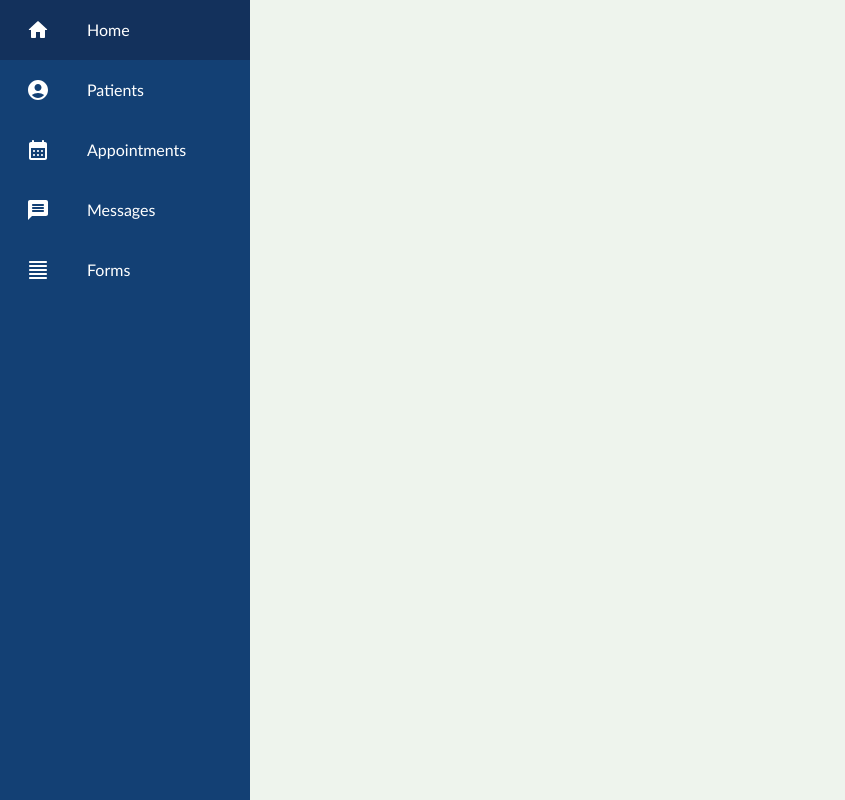
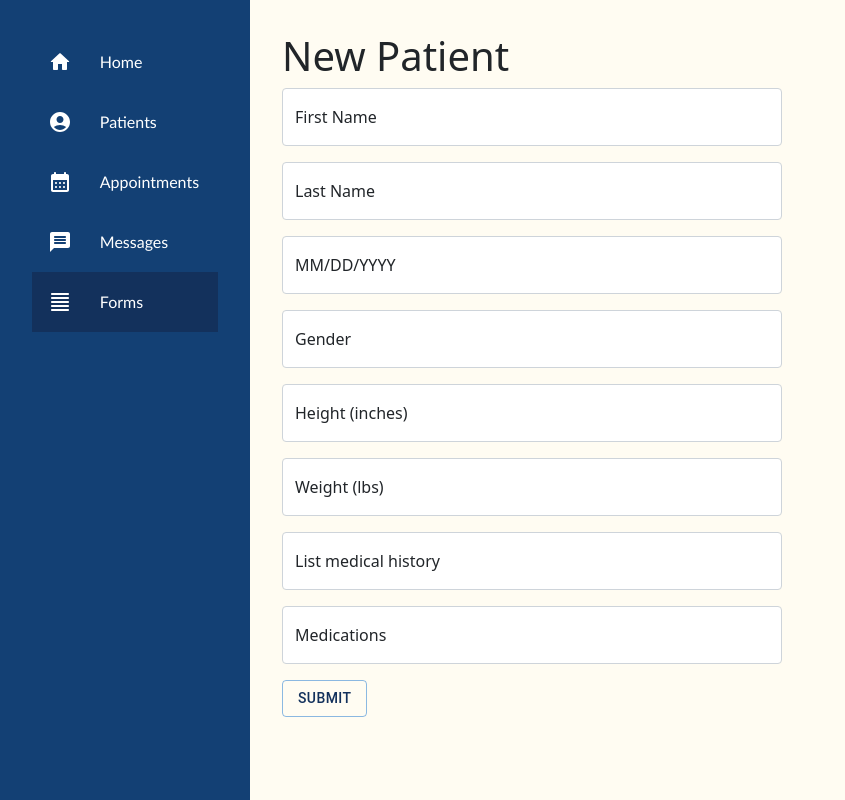
Before and after one commit to JoanneTang29/PatientPortal, a React (Create React App) app in the folder client/: page /patientform in a window 1280 px wide. Shown: the top 800 px of the page, without its empty margins (0-845 px from the left). Built offline with nearby package versions, Linux system fonts and the light colour scheme.

Commit message:
delete patient function added

```diff
--- a/client/src/components/App.css
+++ b/client/src/components/App.css
@@ -1,12 +1,14 @@
 .App {
     width: 100vw;
     height: 100vh;
-    background-color:#eef4ed;
+    background-color:#fffcf2;
+    display: flex;
 }
 
 body {
     margin: 0;
     padding: 0;
+    font-family:'Trebuchet MS', 'Lucida Sans Unicode', 'Lucida Grande', 'Lucida Sans', Arial, sans-serif
 }
 
 .Navigation {
@@ -17,7 +19,7 @@ body {
 
 .NavbarList {
     height: auto;
-    padding: 0;
+    padding: 2rem;
     width: 100%;
 }
 
@@ -52,3 +54,35 @@ body {
 .row #title {
     flex: 70%;
 }
+
+.PatientList {
+    padding: 2rem 0 0 2rem;
+}
+
+.PatientForm {
+    padding: 2rem 0 0 2rem;
+    width: 50%
+}
+
+.PatientForm form {
+    width: 500px;
+}
+
+.PatientForm button {
+    color: #13315c;
+}
+
+#deleteIcon {
+    text-align: center;
+    color: #e63946;
+    cursor: pointer;
+}
+
+#editIcon {
+    text-align: center;
+    cursor: pointer;
+}
+
+#genderColumn {
+    text-align: center;
+}
--- a/client/src/components/App.jsx
+++ b/client/src/components/App.jsx
@@ -2,7 +2,8 @@ import React from 'react';
 import './App.css';
 
 // Additional imports
-import { Route, Switch } from 'react-router-dom';
+// import { Route, Switch } from 'react-router-dom';
+import { BrowserRouter as Router, Switch, Route } from 'react-router-dom';
 import RegisterAndLogin from './RegisterAndLogin';
 import Navigation from './Navigation';
 import Patients from './Patients';
@@ -12,9 +13,9 @@ import PatientForm from './PatientForm';
 const App = () => {
   return (
     <div className="App">
-      <Route component={Navigation} />
+      <Navigation />
       <Switch>
-        <Route
+        {/* <Route
           exact
           path="/"
           render={(routerProps) => {
@@ -25,7 +26,7 @@ const App = () => {
               />
             );
           }}
-        />
+        /> */}
         <Route
           path="/patients"
           render={(routerProps) => {
--- a/client/src/components/NavData.jsx
+++ b/client/src/components/NavData.jsx
@@ -29,6 +29,6 @@ export const NavData = [
   {
     title: 'Forms',
     icon: <FormatAlignJustifyRoundedIcon />,
-    link: '/patientforms',
+    link: '/patientform',
   },
 ];
--- a/client/src/components/PatientForm.jsx
+++ b/client/src/components/PatientForm.jsx
@@ -2,8 +2,11 @@ import React, { useState } from 'react';
 import './App.css';
 import axios from 'axios';
 import { Link } from 'react-router-dom';
+import { Button } from '@mui/material';
+import { Form, FloatingLabel } from 'react-bootstrap';
 
 const PatientForm = (props) => {
+  const [message, setMessage] = useState('');
   const [values, setValues] = useState({
     firstName: '',
     lastName: '',
@@ -40,6 +43,9 @@ const PatientForm = (props) => {
     };
 
     await axios.post('/api/patients', patient);
+    setMessage('Patient added');
+    setTimeout(() => setMessage(''), 3000);
+    e.target.reset();
   };
 
   const handleChange = (name) => (e) => {
@@ -47,11 +53,99 @@ const PatientForm = (props) => {
   };
 
   return (
-    <div>
+    <div className="PatientForm">
       <h1>New Patient</h1>
       <div>
         <form onSubmit={handleSubmit}>
-          <label>First Name</label>
+          <FloatingLabel
+            controlId="floatingInput"
+            label="First Name"
+            className="mb-3"
+            value={values.firstName}
+            onChange={handleChange('firstName')}
+          >
+            <Form.Control
+              type="text"
+              placeholder="First Name"
+              required="required"
+            />
+          </FloatingLabel>
+          <FloatingLabel
+            controlId="floatingInput"
+            label="Last Name"
+            className="mb-3"
+            value={values.lastName}
+            onChange={handleChange('lastName')}
+          >
+            <Form.Control
+              type="text"
+              placeholder="Last Name"
+              required="required"
+            />
+          </FloatingLabel>
+          <FloatingLabel
+            controlId="floatingInput"
+            label="MM/DD/YYYY"
+            className="mb-3"
+            value={values.dateOfBirth}
+            onChange={handleChange('dateOfBirth')}
+          >
+            <Form.Control
+              type="text"
+              placeholder="Date of Birth"
+              required="required"
+            />
+          </FloatingLabel>
+          <FloatingLabel
+            controlId="floatingInput"
+            label="Gender"
+            className="mb-3"
+            value={values.gender}
+            onChange={handleChange('gender')}
+          >
+            <Form.Control
+              type="text"
+              placeholder="Gender"
+              required="required"
+            />
+          </FloatingLabel>
+          <FloatingLabel
+            controlId="floatingInput"
+            label="Height (inches)"
+            className="mb-3"
+            value={values.height}
+            onChange={handleChange('height')}
+          >
+            <Form.Control type="number" placeholder="height" />
+          </FloatingLabel>
+          <FloatingLabel
+            controlId="floatingInput"
+            label="Weight (lbs)"
+            className="mb-3"
+            value={values.weight}
+            onChange={handleChange('weight')}
+          >
+            <Form.Control type="number" placeholder="Weight" />
+          </FloatingLabel>
+          <FloatingLabel
+            controlId="floatingInput"
+            label="List medical history"
+            className="mb-3"
+            value={values.medicalHx}
+            onChange={handleChange('medicalHx')}
+          >
+            <Form.Control type="text" placeholder="medicalHx" />
+          </FloatingLabel>{' '}
+          <FloatingLabel
+            controlId="floatingInput"
+            label="Medications"
+            className="mb-3"
+            value={values.medications}
+            onChange={handleChange('medications')}
+          >
+            <Form.Control type="text" placeholder="Medications" />
+          </FloatingLabel>
+          {/* <label>First Name</label>
           <input
             value={values.firstName}
             onChange={handleChange('firstName')}
@@ -99,11 +193,13 @@ const PatientForm = (props) => {
             value={values.medications}
             onChange={handleChange('medications')}
             type="text"
-          />
-          <button type="submit">Submit</button>
+          /> */}
+          <Button variant="outlined" disabled={!values} type="submit">
+            Submit
+          </Button>
+          <div>{message}</div>
         </form>
       </div>
-      <Link to="/patients">Return to Patient List</Link>
     </div>
   );
 };
--- a/client/src/components/Patients.jsx
+++ b/client/src/components/Patients.jsx
@@ -1,11 +1,14 @@
 import React, { useState, useEffect } from 'react';
 import './App.css';
 import { Link } from 'react-router-dom';
+import { Table } from 'react-bootstrap';
+import axios from 'axios';
+import DeleteRoundedIcon from '@mui/icons-material/DeleteRounded';
+import EditRoundedIcon from '@mui/icons-material/EditRounded';
 
-import axios from 'axios';
-
-const Patients = () => {
+const Patients = (props) => {
   const [patients, setPatients] = useState([]);
+  const [onePatient, setOnePatient] = useState([]);
 
   useEffect(() => {
     // Create a helper function to make api calls
@@ -28,25 +31,63 @@ const Patients = () => {
     //   .catch((error) => {
     //     console.error(error.message);
     //   });
-  }, []);
+
+    // putting onePatient in the dependency array will refresh when this state changes
+  }, [onePatient]);
+
+  // Delete patient
+  const deletePatient = async (id) => {
+    console.log('id');
+    const req = await axios.delete(`/api/patients/${id}`);
+    setOnePatient(
+      onePatient.filter((onePatient) => {
+        return postMessage.id !== id;
+      })
+    );
+  };
+
+  // Update patient
+  // const updatePatient = async (id, value) => {
+  //   console.log('patient updated');
+  //   let data = await axios.patch(`/api/patients/${id}`, { firstName: value });
+  // };
 
   // Create patientList
   const patientList = patients.map((element) => {
     return (
-      <div key={element._id}>
-        <div>
-          {element.lastName}, {element.firstName} DOB:{element.dateOfBirth}{' '}
-          Gender: {element.gender} {element.height}in {element.weight}lbs
-          Medical Hx:{element.medicalHx}
-        </div>
-      </div>
+      <tr key={element._id}>
+        <td>{element.firstName}</td>
+        <td>{element.lastName}</td>
+        <td>{element.dateOfBirth}</td>
+        <td id="genderColumn">{element.gender}</td>
+        <td>{element._id}</td>
+        <td onClick={() => deletePatient(element._id)} id="deleteIcon">
+          <DeleteRoundedIcon />
+        </td>
+        <td onClick={() => updatePatient(element._id)} id="editIcon">
+          <EditRoundedIcon />
+        </td>
+      </tr>
     );
   });
 
   return (
-    <div>
+    <div className="PatientList">
       <h1>Patient List</h1>
-      <div>{patientList}</div>
+      <Table striped bordered hover>
+        <thead>
+          <tr>
+            <th>First Name</th>
+            <th>Last Name</th>
+            <th>DOB</th>
+            <th>Gender</th>
+            <th>Patient ID</th>
+            <th>Delete</th>
+            <th>Edit</th>
+          </tr>
+        </thead>
+        <tbody>{patientList}</tbody>
+      </Table>
       <Link to="/patientform">Patient Forms</Link>
     </div>
   );
```
Also changed, not shown: client/src/components/OnePatient.jsx (added, +15 -0 lines).
